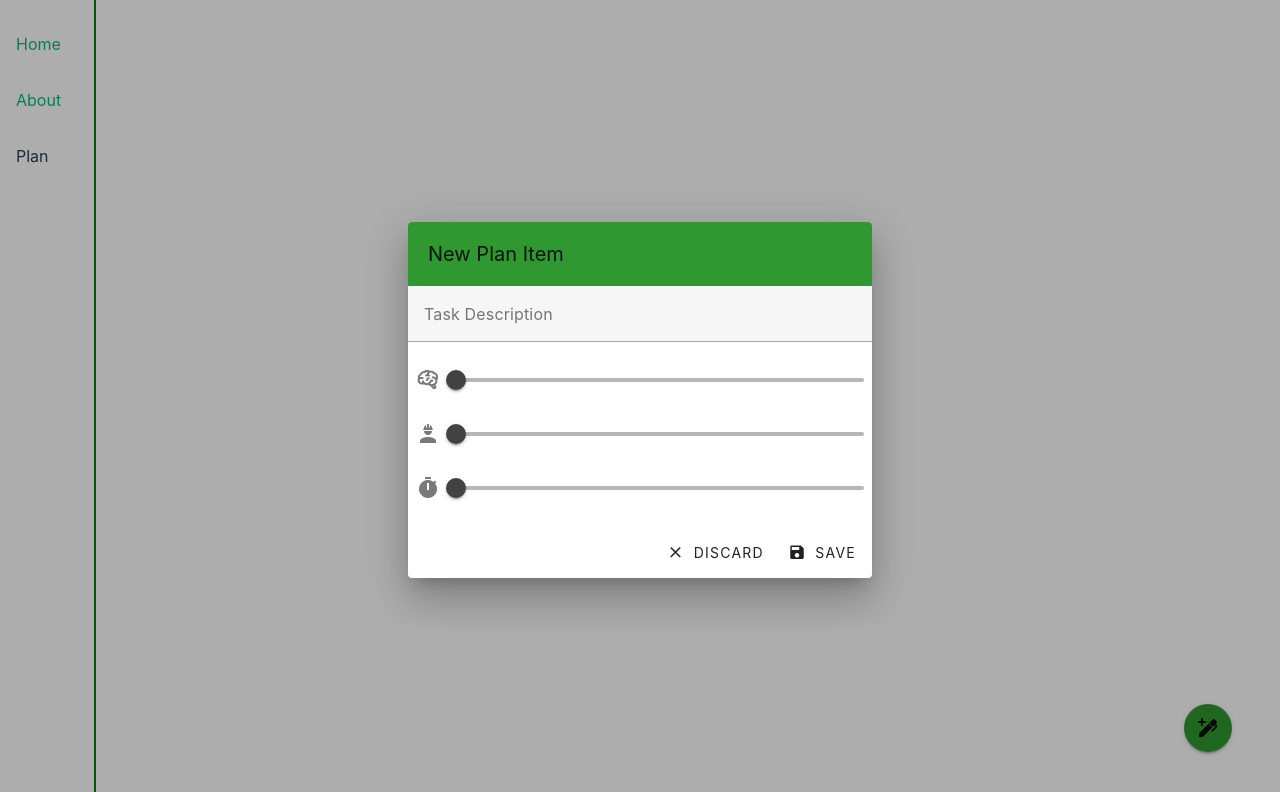
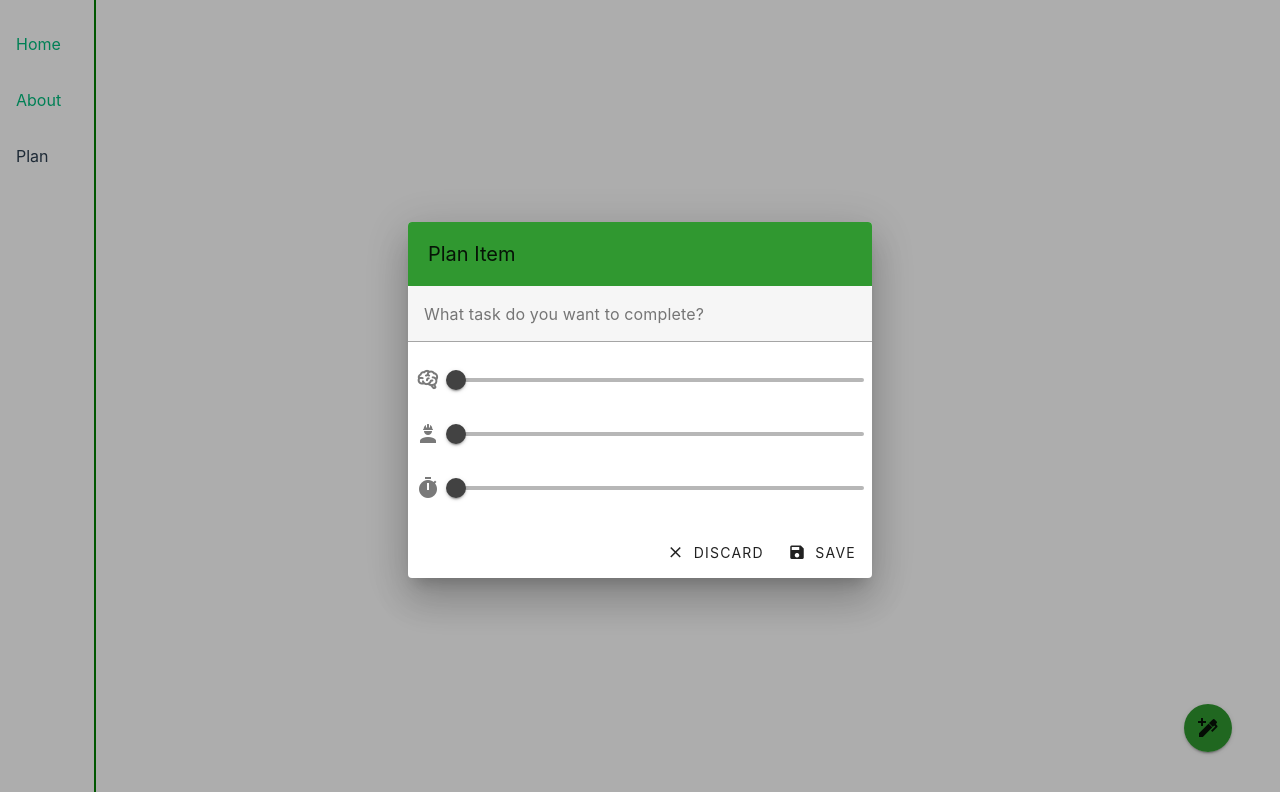
Before and after one commit to thabotr/planner, a Vue app: page /plan in a window 1280 px wide. Both pictures are taken after a click on the button 1208 px from the left and 728 px from the top of the page. Shown: the top 792 px of the page. Built offline with nearby package versions, Linux system fonts and the light colour scheme.

Commit message:
refactored plan edit

```diff
--- a/src/components/ThePlan.vue
+++ b/src/components/ThePlan.vue
@@ -10,12 +10,14 @@
             </template>
             <template v-slot:default>
                 <v-card>
-                    <v-toolbar title="New Plan Item" />
-                    <v-text-field label="Task Description" :rules="[ruleMinimumFiveChars]" required
+                    <v-toolbar title="Plan Item" />
+                    <v-text-field label="What task do you want to complete?" :rules="[ruleMinimumFiveChars]" required
                         v-model="tempTask.description" type="input" />
-                    <v-slider v-model="tempTask.mentalEffort" id="mental-effort-slider" prepend-icon="mdi-brain"/>
-                    <v-slider v-model="tempTask.physicalEffort" id="physical-effort-slider" prepend-icon="mdi-account-hard-hat"/>
-                    <v-slider v-model="tempTask.temporalInvestment" id="temporal-investment-slider" prepend-icon="mdi-timer"/>
+                    <v-slider v-model="tempTask.mentalEffort" id="mental-effort-slider" prepend-icon="mdi-brain" />
+                    <v-slider v-model="tempTask.physicalEffort" id="physical-effort-slider"
+                        prepend-icon="mdi-account-hard-hat" />
+                    <v-slider v-model="tempTask.temporalInvestment" id="temporal-investment-slider"
+                        prepend-icon="mdi-timer" />
                     <v-card-actions class="justify-end">
                         <v-btn variant="text" @click="onDiscardPlanItemEdit" prepend-icon="mdi-close">Discard</v-btn>
                         <v-btn @click="onSavePlanItemEdit" variant="text" prepend-icon="mdi-content-save">Save</v-btn>
```
